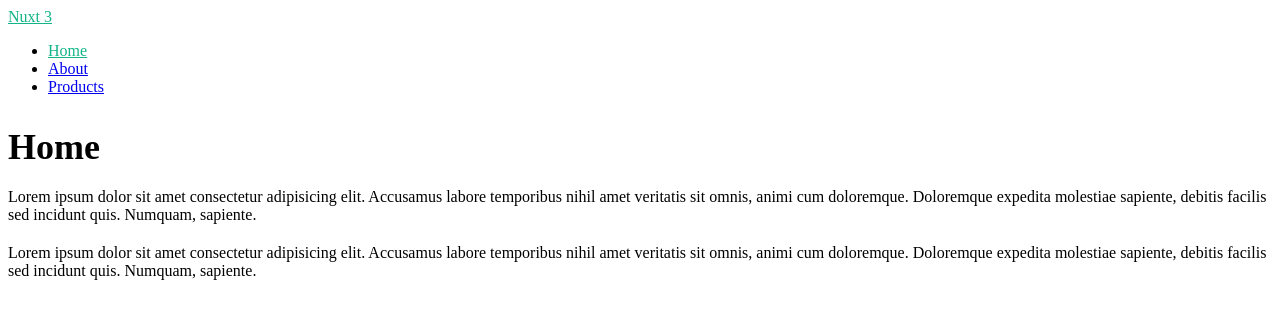
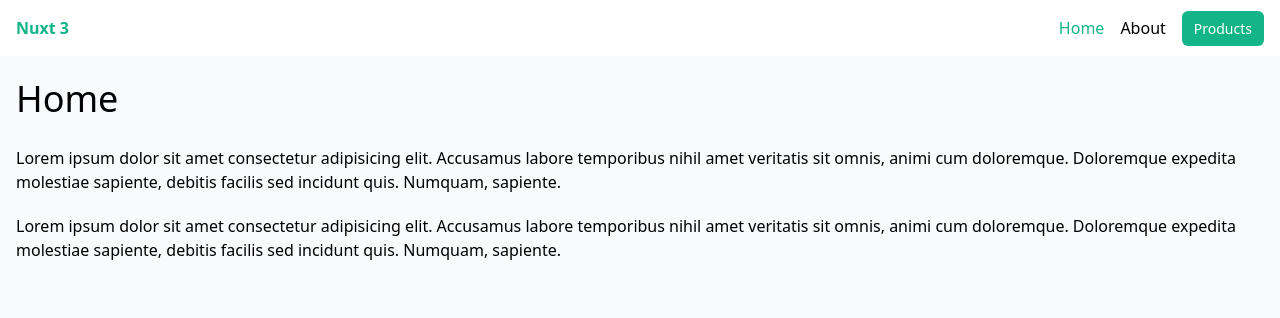
Before and after one commit to EricTimRussell/nuxt3, a Nuxt app: page / in a window 1280 px wide. Shown: the top 318 px of the page. Built offline with nearby package versions, Linux system fonts and the light colour scheme.

Commit message:
tailwind

```diff
--- /dev/null
+++ b/assets/css/main.css
@@ -0,0 +1,13 @@
+@tailwind base;
+@tailwind components;
+@tailwind utilities;
+
+body {
+  @apply bg-gray-50;
+}
+
+@layer components {
+  .btn {
+    @apply bg-[#12b488] text-white px-3 py-2 rounded-md text-sm;
+  }
+}
--- a/layouts/default.vue
+++ b/layouts/default.vue
@@ -1,9 +1,9 @@
 <template>
   <div>
-    <header>
-      <nav>
-        <NuxtLink to="/">Nuxt 3</NuxtLink>
-        <ul>
+    <header class="shadow-small bg-white">
+      <nav class="container mx-auto p-4 flex justify-between">
+        <NuxtLink to="/" class="font-bold">Nuxt 3</NuxtLink>
+        <ul class="flex gap-4">
           <li>
             <NuxtLink to="/">Home</NuxtLink>
           </li>
@@ -11,13 +11,13 @@
             <NuxtLink to="/about">About</NuxtLink>
           </li>
           <li>
-            <NuxtLink to="/products">Products</NuxtLink>
+            <NuxtLink to="/products" class="btn">Products</NuxtLink>
           </li>
         </ul>
       </nav>
     </header>
 
-    <div>
+    <div class="container mx-auto p-4">
       <slot />
     </div>
   </div>
--- a/layouts/products.vue
+++ b/layouts/products.vue
@@ -1,18 +1,18 @@
 <template>
 
-  <body>
-    <header>
-      <nav>
-        <NuxtLink to="/">Nuxt 3</NuxtLink>
+  <div>
+    <header class="shadow-sm bg-white">
+      <nav class="container mx-auto p-4">
+        <NuxtLink to="/products" class="font-bold">Nuxt 3 Products</NuxtLink>
       </nav>
     </header>
 
-    <div>
+    <div class="container mx-auto p-4">
       <slot />
     </div>
 
-    <footer>
-      <ul>
+    <footer class="container mx-auto p-4 flex justify-between border-t-2">
+      <ul class="flex gap-4">
         <li>
           <NuxtLink to="/">Home</NuxtLink>
         </li>
@@ -24,7 +24,7 @@
         </li>
       </ul>
     </footer>
-  </body>
+  </div>
 
 </template>
 
--- a/nuxt.config.ts
+++ b/nuxt.config.ts
@@ -1,4 +1,10 @@
-// https://nuxt.com/docs/api/configuration/nuxt-config
+// https://v3.nuxtjs.org/api/configuration/nuxt.config
 export default defineNuxtConfig({
-
+  css: ['~/assets/css/main.css'],
+  postcss: {
+    plugins: {
+      tailwindcss: {},
+      autoprefixer: {},
+    },
+  },
 })
--- a/package.json
+++ b/package.json
@@ -8,7 +8,11 @@
     "postinstall": "nuxt prepare"
   },
   "devDependencies": {
-    "nuxt": "^3.0.0"
+    "@nuxtjs/tailwindcss": "^6.2.0",
+    "autoprefixer": "^10.4.13",
+    "nuxt": "^3.0.0",
+    "postcss": "^8.4.21",
+    "tailwindcss": "^3.2.4"
   },
   "dependencies": {
     "eslint": "^8.32.0"
--- /dev/null
+++ b/tailwind.config.js
@@ -0,0 +1,15 @@
+/** @type {import('tailwindcss').Config} */
+module.exports = {
+  content: [
+    "./components/**/*.{js,vue,ts}",
+    "./layouts/**/*.vue",
+    "./pages/**/*.vue",
+    "./plugins/**/*.{js,ts}",
+    "./nuxt.config.{js,ts}",
+    "./app.vue",
+  ],
+  theme: {
+    extend: {},
+  },
+  plugins: [],
+}
```
Also changed, not shown: 1 other file (tests, documents, lock files or other folders).
